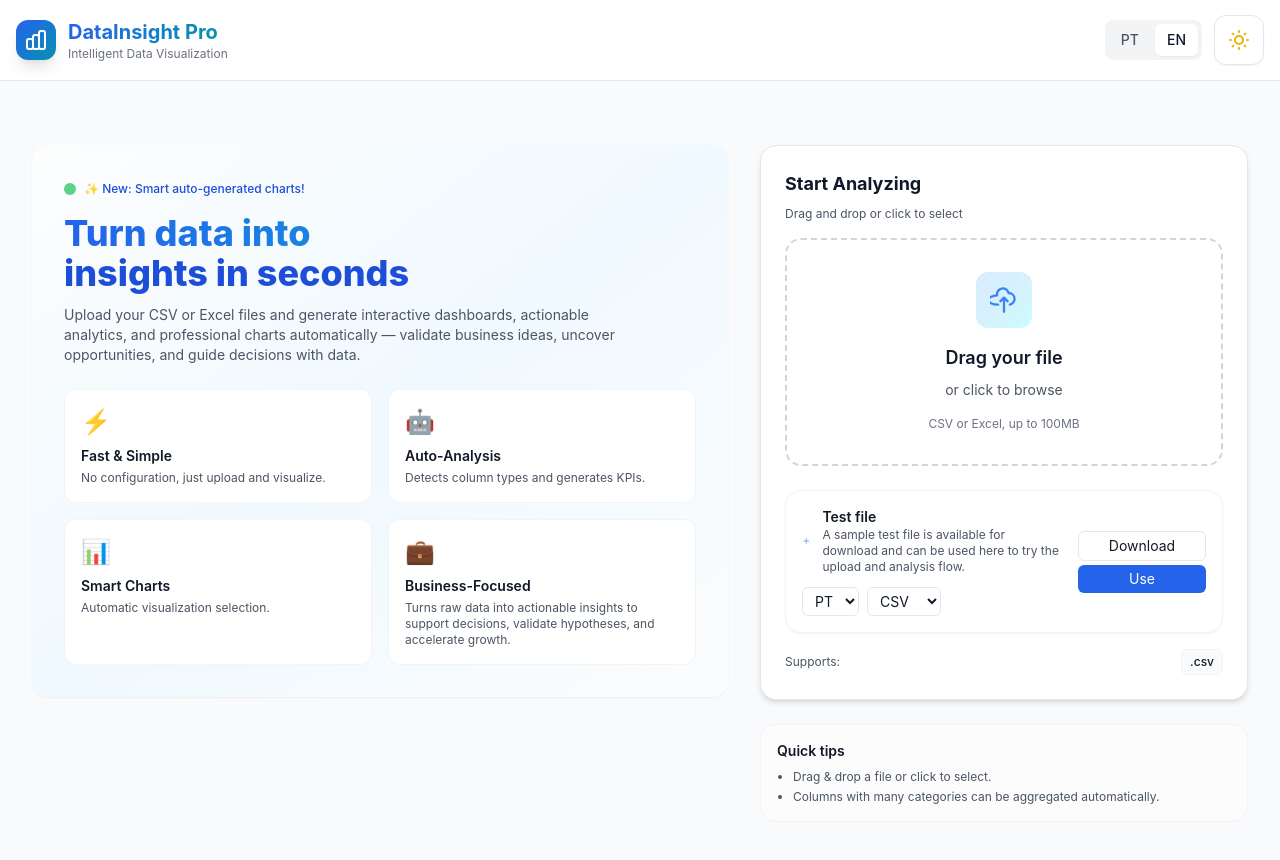
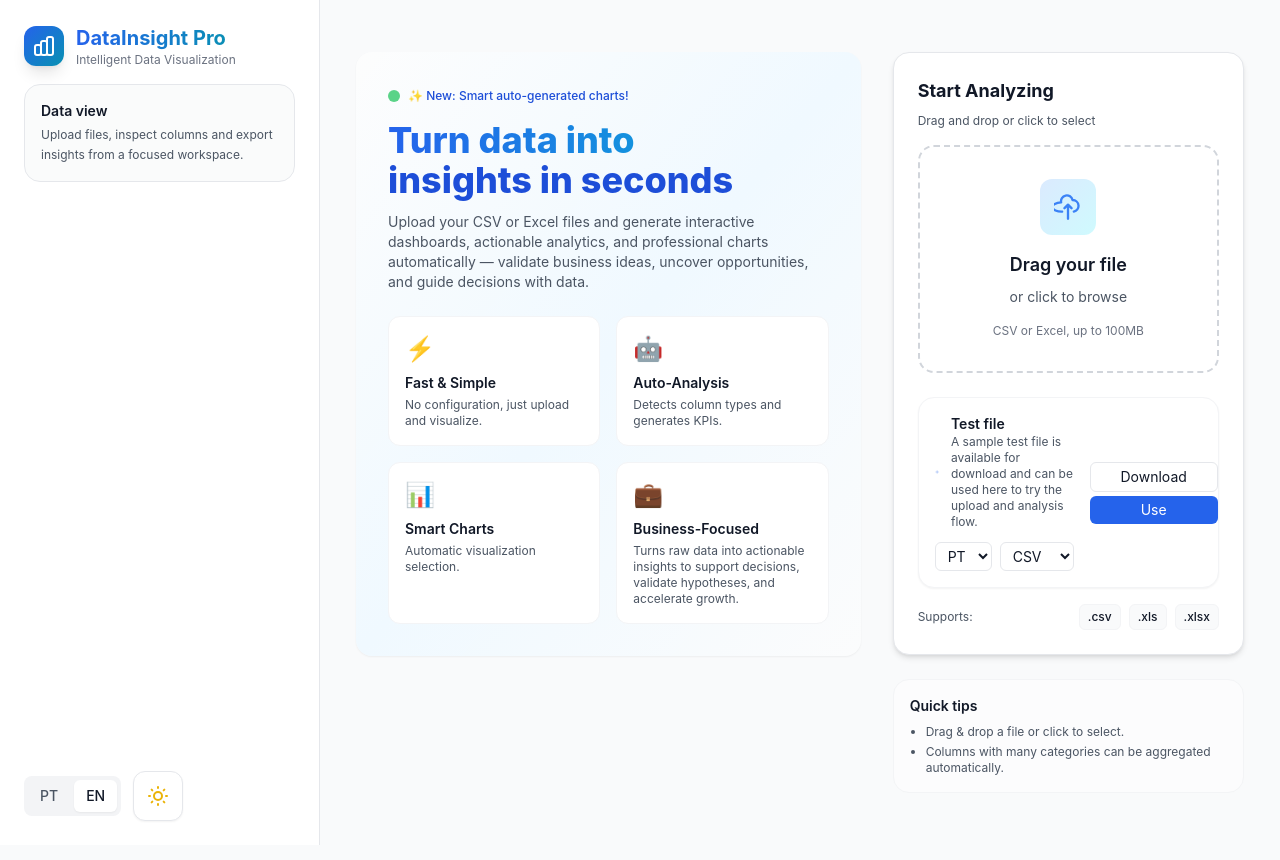
Before and after one commit to samuelcamilodacosta/processing-and-data-view, a Next.js app: page / in a window 1280 px wide. Shown: the top 860 px of the page. Built offline with nearby package versions, Linux system fonts and the light colour scheme.

Commit message:
feat: changing header position

```diff
--- a/src/app/head.tsx
+++ /dev/null
@@ -1,12 +0,0 @@
-export default function Head() {
-  return (
-    <>
-      <title>DataInsight Pro</title>
-      <meta name="description" content="Upload, explore and visualize tabular test data (Portuguese / English)." />
-      <meta name="viewport" content="width=device-width, initial-scale=1" />
-      <link rel="icon" type="image/png" sizes="32x32" href="/favicon-32x32.png" />
-      <link rel="apple-touch-icon" href="/favicon-32x32.png" />
-      <link rel="mask-icon" href="/dashboard.svg" color="#3b82f6" />
-    </>
-  );
-}
--- a/src/app/layout.tsx
+++ b/src/app/layout.tsx
@@ -1,8 +1,10 @@
-'use client';
+import './globals.css';
+import Providers from './providers';
 
-import './globals.css';
-import Header from '@/components/Header';
-import { LanguageProvider } from '@/lib/i18n/useLanguage';
+export const metadata = {
+  title: 'DataInsight Pro',
+  description: 'Upload, explore and visualize tabular test data (Portuguese / English).',
+};
 
 export default function RootLayout({
   children,
@@ -12,12 +14,7 @@ export default function RootLayout({
   return (
     <html lang="pt-BR">
       <body className="min-h-screen bg-gray-50 dark:bg-slate-950 text-gray-900 dark:text-white">
-        <LanguageProvider>
-          <Header />
-          <main className="pt-8 pb-16">
-            <div className="container mx-auto px-4 max-w-7xl">{children}</div>
-          </main>
-        </LanguageProvider>
+        <Providers>{children}</Providers>
       </body>
     </html>
   );
--- a/src/app/page.tsx
+++ b/src/app/page.tsx
@@ -15,7 +15,7 @@ export default function Home() {
   const { t } = useLanguage();
 
   return (
-    <div className="min-h-[calc(100vh-80px)] flex flex-col">
+    <div className="min-h-[calc(100vh-2rem)] flex flex-col">
       {data.length === 0 ? (
         <div className="flex-1 flex flex-col px-4 py-8 w-full">
           <div className="max-w-7xl mx-auto grid grid-cols-1 lg:grid-cols-12 gap-8 items-start">
@@ -73,7 +73,7 @@ export default function Home() {
                 <div className="mt-4 flex flex-col sm:flex-row sm:items-center sm:justify-between gap-3">
                   <div className="text-xs text-gray-600 dark:text-gray-400">{t.home.supports}</div>
                   <div className="flex gap-2">
-                    {['.csv'].map((ext) => (
+                    {['.csv', '.xls', '.xlsx'].map((ext) => (
                       <span key={ext} className="px-2 py-1 bg-gray-50 dark:bg-slate-700 border border-gray-100 dark:border-slate-600 rounded-md text-xs font-medium">{ext}</span>
                     ))}
                   </div>
--- /dev/null
+++ b/src/app/providers.tsx
@@ -0,0 +1,17 @@
+'use client';
+
+import Header from '@/components/Header';
+import { LanguageProvider } from '@/lib/i18n/useLanguage';
+
+export default function Providers({ children }: { children: React.ReactNode }) {
+  return (
+    <LanguageProvider>
+      <div className="min-h-screen md:flex">
+        <Header />
+        <main className="flex-1 min-w-0 px-4 py-4 md:px-5 md:py-5">
+          <div className="mx-auto max-w-7xl">{children}</div>
+        </main>
+      </div>
+    </LanguageProvider>
+  );
+}
--- a/src/components/Header.tsx
+++ b/src/components/Header.tsx
@@ -8,17 +8,17 @@ export default function Header() {
   const { t } = useLanguage();
 
   return (
-    <header className="sticky top-0 z-50 bg-white/90 dark:bg-slate-900/90 backdrop-blur-lg border-b border-gray-200 dark:border-slate-800">
-      <div className="container mx-auto px-4 max-w-7xl">
-        <div className="flex items-center justify-between h-20">
-          <div className="flex items-center gap-3">
-            <div className="w-10 h-10 bg-gradient-to-br from-blue-600 to-cyan-600 rounded-xl shadow-lg flex items-center justify-center">
+    <aside className="w-full md:w-[280px] lg:w-[320px] md:min-h-screen md:sticky md:top-0 z-50 border-b md:border-b-0 md:border-r border-gray-200 dark:border-slate-800 bg-white/90 dark:bg-slate-900/90 backdrop-blur-lg">
+      <div className="flex h-full flex-row md:flex-col gap-4 p-4 md:p-6">
+        <div className="space-y-4 min-w-0">
+          <div className="flex items-center gap-3 min-w-0">
+          <div className="w-10 h-10 shrink-0 bg-gradient-to-br from-blue-600 to-cyan-600 rounded-xl shadow-lg flex items-center justify-center">
             <svg className="w-6 h-6 text-white" fill="none" stroke="currentColor" viewBox="0 0 24 24">
               <path strokeLinecap="round" strokeLinejoin="round" strokeWidth={2} d="M9 19v-6a2 2 0 00-2-2H5a2 2 0 00-2 2v6a2 2 0 002 2h2a2 2 0 002-2zm0 0V9a2 2 0 012-2h2a2 2 0 012 2v10m-6 0a2 2 0 002 2h2a2 2 0 002-2m0 0V5a2 2 0 012-2h2a2 2 0 012 2v14a2 2 0 01-2 2h-2a2 2 0 01-2-2z" />
             </svg>
           </div>
-            <div>
-              <span className="text-xl font-bold bg-gradient-to-r from-blue-600 to-cyan-600 bg-clip-text text-transparent">
+          <div className="min-w-0">
+            <span className="block text-lg md:text-xl font-bold bg-gradient-to-r from-blue-600 to-cyan-600 bg-clip-text text-transparent truncate">
               {t.header.title}
             </span>
             <p className="text-xs text-gray-500 dark:text-gray-400">
@@ -27,12 +27,23 @@ export default function Header() {
           </div>
           </div>
 
+          <div className="rounded-2xl border border-gray-200 dark:border-slate-700 bg-gray-50/80 dark:bg-slate-800/60 p-4 text-sm text-gray-600 dark:text-gray-300">
+            <p className="font-semibold text-gray-900 dark:text-white mb-1">
+              {t.header.sidebarTitle}
+            </p>
+            <p className="text-xs leading-5">
+              {t.header.sidebarDescription}
+            </p>
+          </div>
+        </div>
+
+        <div className="mt-auto flex flex-col items-start gap-3">
           <div className="flex items-center gap-3">
             <LanguageSwitcher />
             <ThemeToggle />
           </div>
         </div>
       </div>
-    </header>
+    </aside>
   );
 }
--- a/src/lib/i18n/translations.ts
+++ b/src/lib/i18n/translations.ts
@@ -5,6 +5,8 @@ export const translations = {
     header: {
       title: 'DataInsight Pro',
       subtitle: 'Visualização de Dados Inteligente',
+      sidebarTitle: 'Visão de dados',
+      sidebarDescription: 'Envie arquivos, inspecione colunas e exporte insights em um espaço focado.',
     },
     home: {
       badge: '✨ Novo: Gráficos inteligentes e auto-gerados!',
@@ -106,9 +108,9 @@ export const translations = {
         others: 'Outros',
       },
       export: {
-        exportCharts: 'Export Charts (PNG)',
-        exportChartsData: 'Export Charts Data (CSV)',
-        exportData: 'Export Data (CSV)',
+        exportCharts: 'Exportar gráficos (PNG)',
+        exportChartsData: 'Exportar dados dos gráficos (CSV)',
+        exportData: 'Exportar dados (CSV)',
       },
     },
   },
@@ -116,6 +118,8 @@ export const translations = {
     header: {
       title: 'DataInsight Pro',
       subtitle: 'Intelligent Data Visualization',
+      sidebarTitle: 'Data view',
+      sidebarDescription: 'Upload files, inspect columns and export insights from a focused workspace.',
     },
     home: {
       badge: '✨ New: Smart auto-generated charts!',
--- a/src/lib/i18n/useLanguage.tsx
+++ b/src/lib/i18n/useLanguage.tsx
@@ -1,6 +1,6 @@
 "use client";
 
-import React, { createContext, useContext, useEffect, useState } from 'react';
+import React, { createContext, useContext, useSyncExternalStore } from 'react';
 import { Language, translations } from './translations';
 
 export type { Language } from './translations';
@@ -13,30 +13,41 @@ type LanguageContextType = {
 
 const LanguageContext = createContext<LanguageContextType | undefined>(undefined);
 
-export function LanguageProvider({ children }: { children: React.ReactNode }) {
-  const [language, setLanguageState] = useState<Language>(() => {
+const LANGUAGE_STORAGE_KEY = 'language';
+const LANGUAGE_CHANGE_EVENT = 'languagechange';
+
+function getLanguageSnapshot(): Language {
   if (typeof window === 'undefined') return 'pt';
 
-    const savedLang = localStorage.getItem('language') as Language | null;
+  const savedLang = localStorage.getItem(LANGUAGE_STORAGE_KEY);
   if (savedLang === 'pt' || savedLang === 'en') {
     return savedLang;
   }
 
   const browserLang = (navigator.language || 'pt').split('-')[0];
-    if (browserLang === 'pt' || browserLang === 'en') {
-      return browserLang as Language;
+  return browserLang === 'en' ? 'en' : 'pt';
 }
 
+function getServerSnapshot(): Language {
   return 'pt';
-  });
+}
 
-  useEffect(() => {
-    localStorage.setItem('language', language);
-  }, [language]);
+function subscribe(callback: () => void) {
+  window.addEventListener('storage', callback);
+  window.addEventListener(LANGUAGE_CHANGE_EVENT, callback);
+
+  return () => {
+    window.removeEventListener('storage', callback);
+    window.removeEventListener(LANGUAGE_CHANGE_EVENT, callback);
+  };
+}
+
+export function LanguageProvider({ children }: { children: React.ReactNode }) {
+  const language = useSyncExternalStore(subscribe, getLanguageSnapshot, getServerSnapshot);
 
   const setLanguage = (lang: Language) => {
-    setLanguageState(lang);
-    if (typeof window !== 'undefined') localStorage.setItem('language', lang);
+    localStorage.setItem(LANGUAGE_STORAGE_KEY, lang);
+    window.dispatchEvent(new Event(LANGUAGE_CHANGE_EVENT));
   };
 
   const value: LanguageContextType = {
```
Lines whose indentation alone changed are shown as unchanged.
